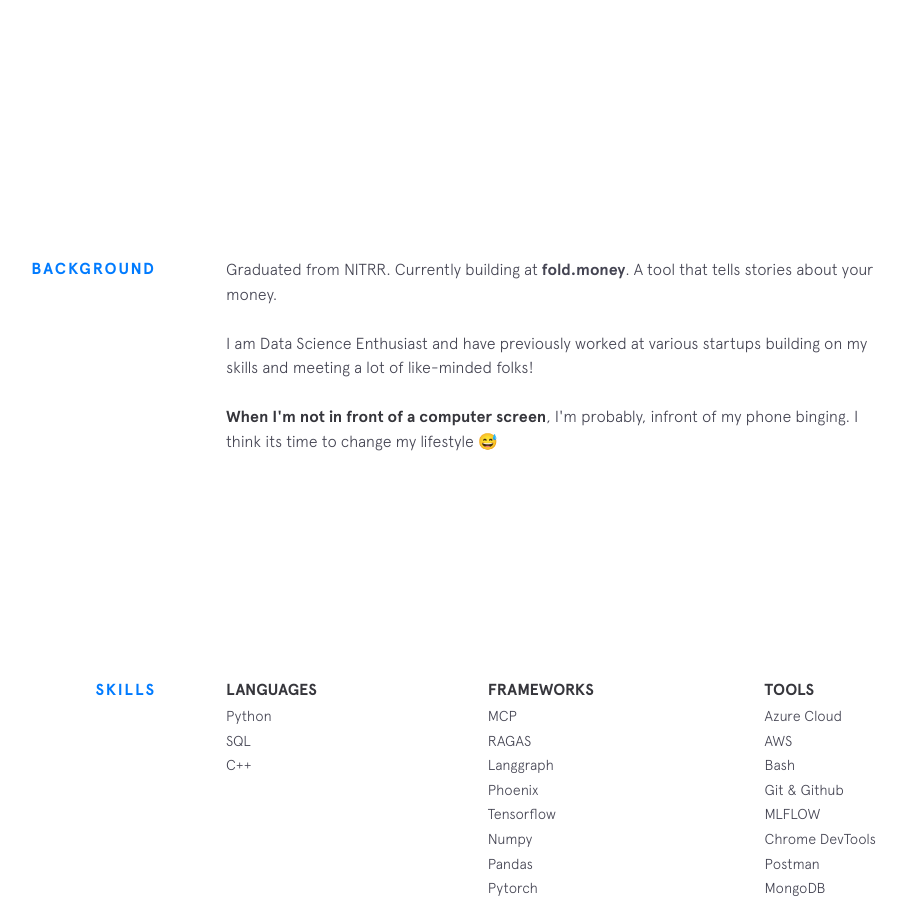
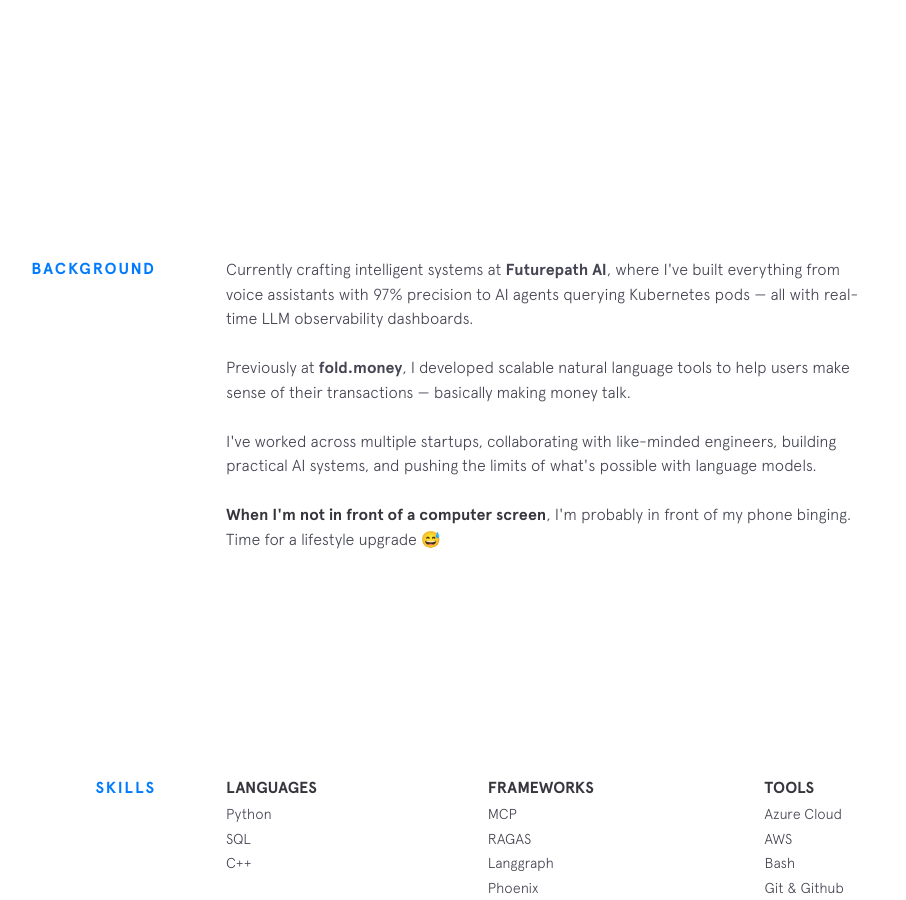
Before and after one commit to RheagalFire/rheagalfire.github.io, a Jekyll site: the page built from index.html, in a window 1280 px wide and 900 px high, scrolled down 743 px. Shown: the whole window, without its empty margins (224-1130 px from the left). Built offline with Jekyll 4.4.1, drawn with Linux system fonts in a browser that asks for light colours; nearby versions of some CDN libraries.

Commit message:
Update background.html

```diff
--- a/_includes/background.html
+++ b/_includes/background.html
@@ -2,17 +2,19 @@
   <div class="section__title">Background</div>
   <div class="section__content">
     <p>
-     Graduated from NITRR. Currently building at <a class="underline-link" href="https://fold.money/" target="_blank">fold.money</a>. A tool that tells stories about your money.
-
+      Currently crafting intelligent systems at <a class="underline-link" href="https://www.futurepath.ai/" target="_blank">Futurepath AI </a>, where I've built everything from voice assistants with 97% precision to AI agents querying Kubernetes pods — all with real-time LLM observability dashboards.
     </p>
 
     <p>
-      I am Data Science Enthusiast and have previously worked at various startups building on my skills and meeting a lot of like-minded folks!
+      Previously at <a class="underline-link" href="https://fold.money/" target="_blank">fold.money</a>, I developed scalable natural language tools to help users make sense of their transactions — basically making money talk.
     </p>
 
     <p>
-      <strong>When I'm not in front of a computer screen</strong>, I'm probably, infront of my phone binging. I think its time to change my lifestyle 😅 </p>
+      I've worked across multiple startups, collaborating with like-minded engineers, building practical AI systems, and pushing the limits of what's possible with language models.
+    </p>
 
-    <!-- {% include employment-status.html %} -->
+    <p>
+      <strong>When I'm not in front of a computer screen</strong>, I'm probably in front of my phone binging. Time for a lifestyle upgrade 😅
+    </p>
   </div>
 </section>
```
